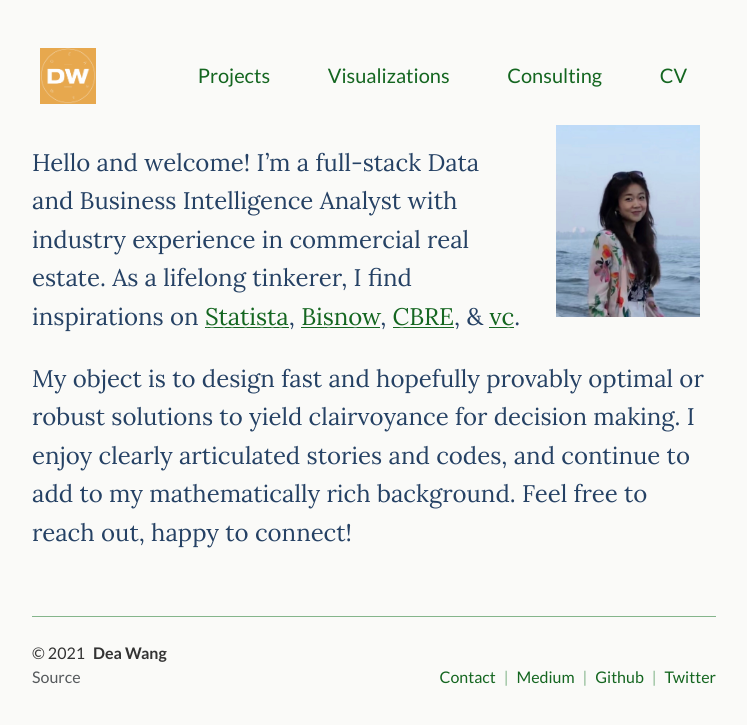
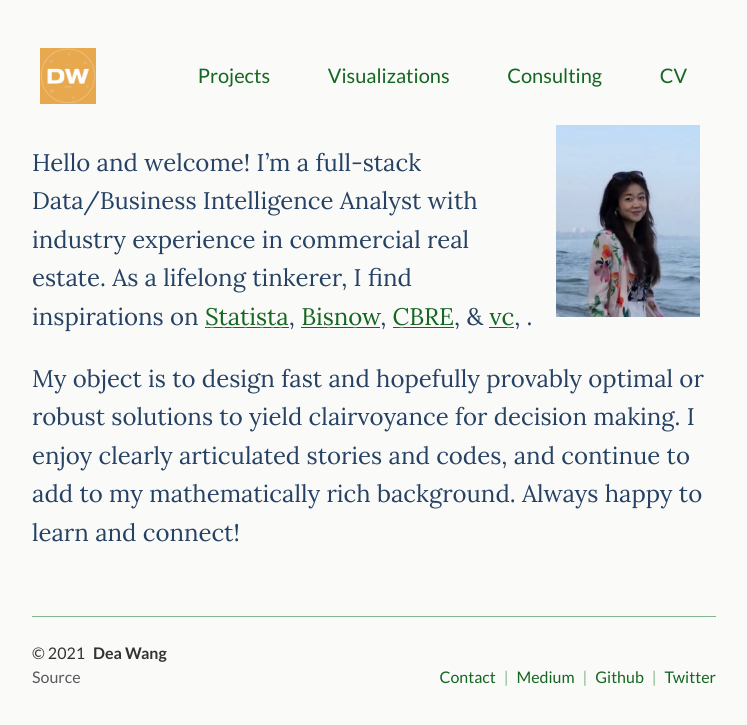
Before and after one commit to deawyk/deawyk.github.io, a Jekyll site: the page built from index.md, in a window 1280 px wide. Shown: the top 725 px of the page, without its empty margins (266-1013 px from the left). Built offline with Jekyll 4.4.1, drawn with Linux system fonts in a browser that asks for light colours.

Commit message:
Update index.md

```diff
--- a/index.md
+++ b/index.md
@@ -14,9 +14,9 @@ title: Dea Wang
 {:/}
 
 <div class="lead lead-about">
-Hello and welcome! I'm a full-stack Data and Business Intelligence Analyst with industry experience in commercial real estate. As a lifelong tinkerer, I find inspirations on [Statista](https://www.statista.com/), [Bisnow](www.bisnow.com), [CBRE](https://www.cbre.ca/en/research-and-reports), & [vc](https://www.visualcapitalist.com).
+Hello and welcome! I'm a full-stack Data/Business Intelligence Analyst with industry experience in commercial real estate. As a lifelong tinkerer, I find inspirations on [Statista](https://www.statista.com/), [Bisnow](https://www.bisnow.com), [CBRE](https://www.cbre.ca/en/research-and-reports), & [vc](https://www.visualcapitalist.com), .
 
-My object is to design fast and hopefully provably optimal or robust solutions to yield clairvoyance for decision making. I enjoy clearly articulated stories and codes, and continue to add to my mathematically rich background. Feel free to reach out, happy to connect!
+My object is to design fast and hopefully provably optimal or robust solutions to yield clairvoyance for decision making. I enjoy clearly articulated stories and codes, and continue to add to my mathematically rich background. Always happy to learn and connect!
 </div>
 
 
```
